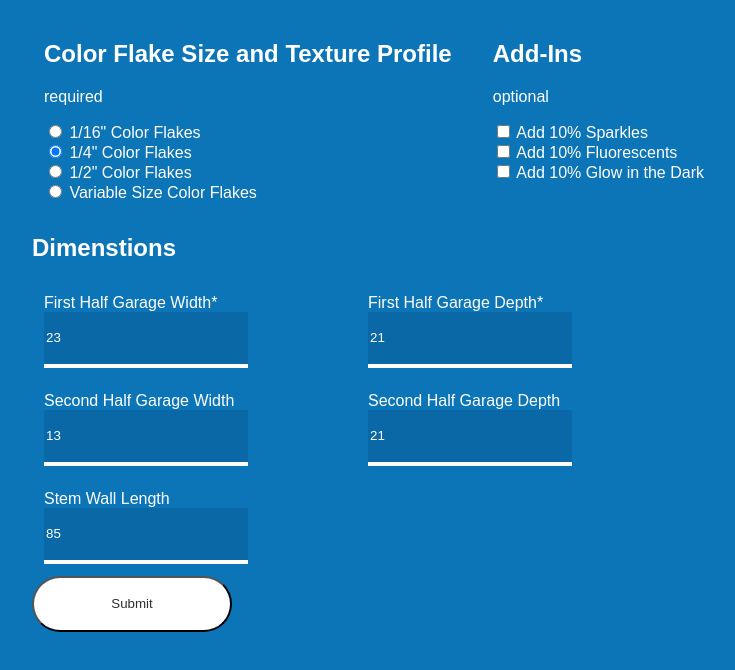
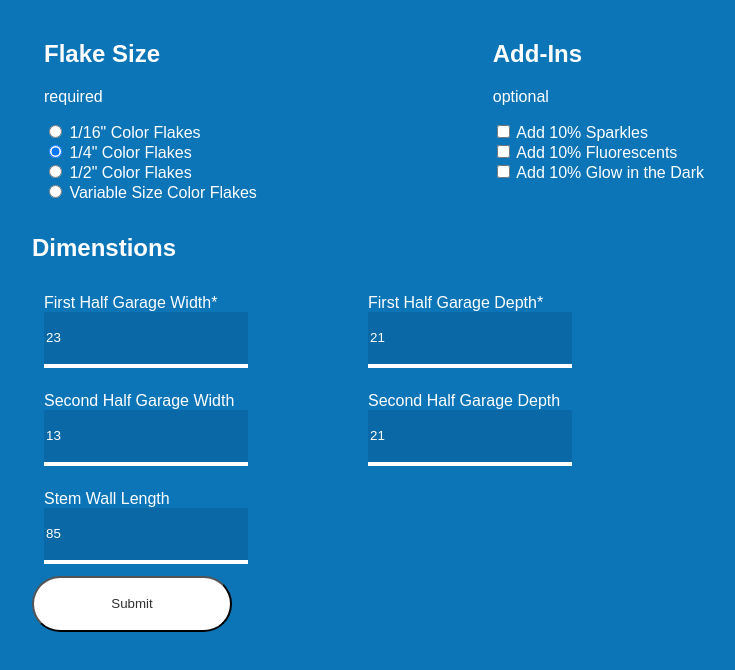
Before and after one commit to scottknight7/flooring-calculator, a plain HTML site: page export.html in a window 1280 px wide. Shown: the whole page, without its empty margins (266-1001 px from the left). Drawn offline with Linux system fonts and the light colour scheme.

Commit message:
fix typos

```diff
--- a/export.html
+++ b/export.html
@@ -110,7 +110,7 @@
 	<body>
 		<section class="selection-container">
 			<div>
-				<h2>Color Flake Size and Texture Profile</h2>
+				<h2>Flake Size</h2>
 				<p>required</p>
 				<div class="">
 					<input
```
Also changed, not shown: index.html (+1 -1 lines).
